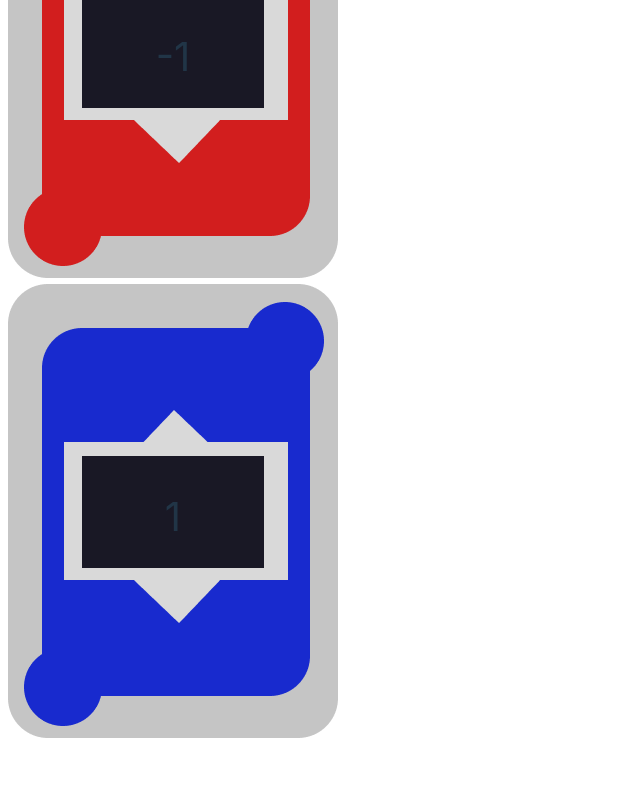
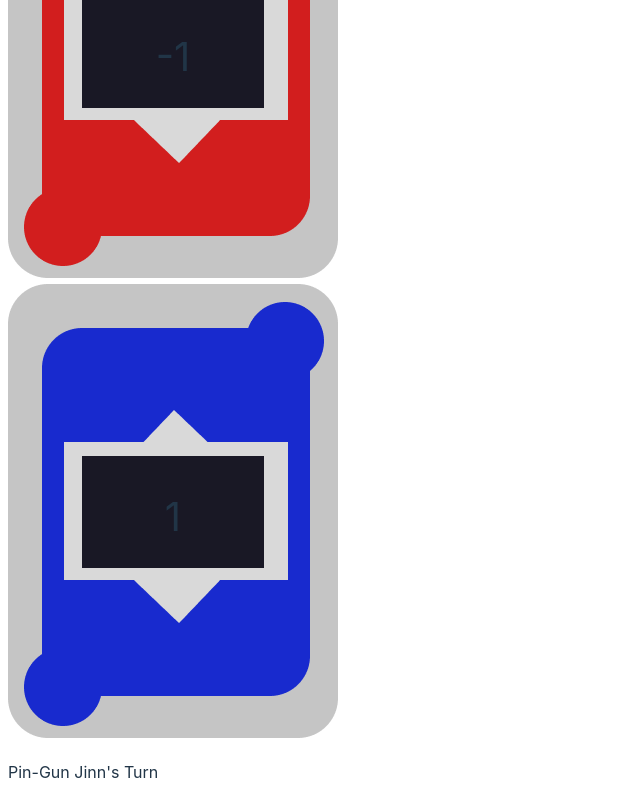
Before and after one commit to abasile1-tech/PazaakPadawan, a React (Vite) app in the folder client/: page /solo in a window 1280 px wide. Shown: the part 791-1591 px from the top of the page, without its empty margins (0-640 px from the left). Before the commit the page ends 1543 px from the top, so only its background shows below. Built offline with nearby package versions, Linux system fonts and the light colour scheme.

Commit message:
add turn indicator

```diff
--- a/client/src/components/SoloGame.tsx
+++ b/client/src/components/SoloGame.tsx
@@ -2,6 +2,7 @@ import BackgroundMusic from './BackgroundMusic';
 import Header from './Header';
 import ScoreLights from './ScoreLights';
 import Card from './Card';
+import TurnIndicator from './TurnIndicator';
 
 function SoloGame() {
   let musicChoice: string = 'soloGame';
@@ -18,6 +19,7 @@ function SoloGame() {
         <Card value={-1} color="red" cardType="normal_card" />
         <Card value={+1} color="blue" cardType="normal_card" />
       </div>
+      <TurnIndicator playerName="Pin-Gun Jinn" />
     </>
   );
 }
--- /dev/null
+++ b/client/src/components/TurnIndicator.tsx
@@ -0,0 +1,13 @@
+interface TurnIndicatorProps {
+  playerName: string;
+}
+
+const TurnIndicator = ({ playerName }: TurnIndicatorProps) => {
+  return (
+    <div className="turn-indicator">
+      <p id="player-name">{`${playerName}'s Turn`}</p>
+    </div>
+  );
+};
+
+export default TurnIndicator;
```
Also changed, not shown: 1 other file (tests, documents, lock files or other folders).
